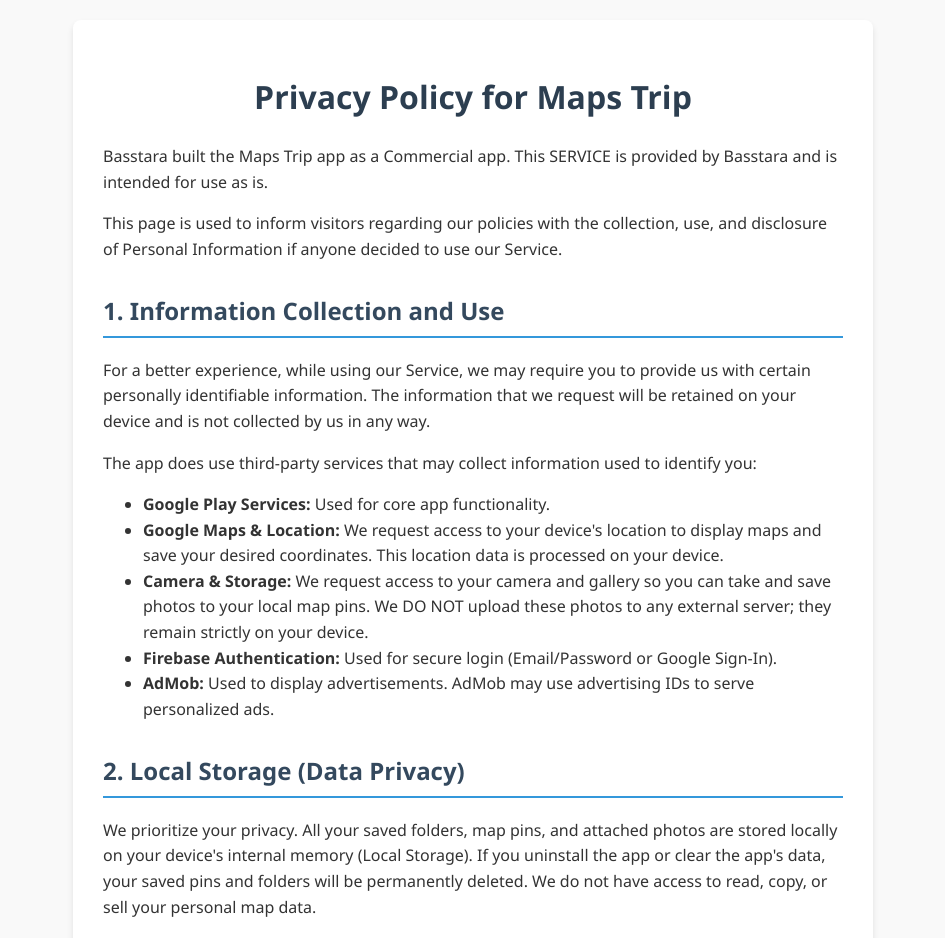
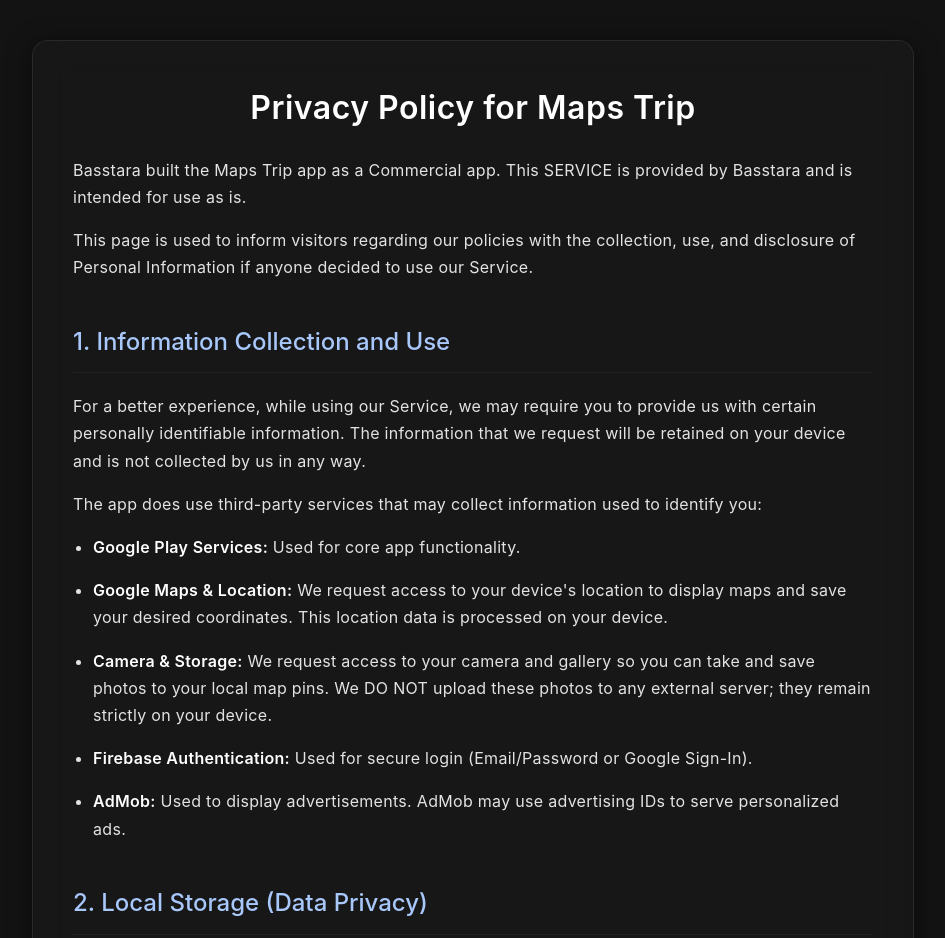
Before and after one commit to basstara/basstara-digital, a plain HTML site: page mapstrip/privacy-policy.html in a window 1280 px wide. Shown: the top 938 px of the page, without its empty margins (167-1112 px from the left). Drawn offline with Linux system fonts and the light colour scheme.

Commit message:
Update privacy-policy.html

```diff
--- a/mapstrip/privacy-policy.html
+++ b/mapstrip/privacy-policy.html
@@ -5,24 +5,59 @@
     <meta name="viewport" content="width=device-width, initial-scale=1.0">
     <title>Privacy Policy - Maps Trip</title>
     <style>
+        /* LATAR BELAKANG HITAM SOLID KHAS AI (ANTI BELANG SAAT DI-SCROLL) */
         body {
-            font-family: 'Segoe UI', Tahoma, Geneva, Verdana, sans-serif;
-            line-height: 1.6;
-            color: #333;
+            font-family: -apple-system, BlinkMacSystemFont, 'Segoe UI', Roboto, Helvetica, Arial, sans-serif;
+            line-height: 1.7;
+            color: #e3e3e3; /* Teks abu-abu terang agar nyaman dibaca lama */
+            margin: 0;
+            padding: 40px 20px;
+            background-color: #131314; /* KODE WARNA ASLI BACKGROUND AI CHAT */
+        }
+
+        /* KOTAK KACA ULTRA-TIPIS (NYARIS MELEBUR) */
+        .container {
             max-width: 800px;
             margin: 0 auto;
-            padding: 20px;
-            background-color: #f9f9f9;
+            padding: 40px;
+            border-radius: 16px; /* Lengkungan sudut modern */
+
+            /* Kaca sangat transparan (hanya 2% putih) */
+            background: rgba(255, 255, 255, 0.02);
+            backdrop-filter: blur(16px);
+            -webkit-backdrop-filter: blur(16px);
+
+            /* Garis pinggir super samar ala desain Apple/Google terbaru */
+            border: 1px solid rgba(255, 255, 255, 0.08);
+
+            /* Bayangan hitam pekat agar teks lebih fokus */
+            box-shadow: 0 4px 24px rgba(0, 0, 0, 0.5);
         }
-        h1 { color: #2c3e50; text-align: center; }
-        h2 { color: #34495e; border-bottom: 2px solid #3498db; padding-bottom: 5px; margin-top: 30px; }
-        p { margin-bottom: 15px; }
-        ul { margin-bottom: 15px; }
-        .container {
-            background-color: #fff;
-            padding: 30px;
-            border-radius: 8px;
-            box-shadow: 0 4px 6px rgba(0,0,0,0.1);
+
+        h1 {
+            color: #ffffff;
+            text-align: center;
+            margin-top: 0;
+            font-weight: 600;
+            letter-spacing: 0.5px;
+        }
+        h2 {
+            color: #a8c7fa; /* KODE WARNA ASLI BIRU AKSEN AI GOOGLE */
+            border-bottom: 1px solid rgba(255, 255, 255, 0.05); /* Garis bawah nyaris tak terlihat */
+            padding-bottom: 10px;
+            margin-top: 40px;
+            font-weight: 500;
+        }
+        p, li {
+            margin-bottom: 16px;
+            letter-spacing: 0.3px;
+        }
+        strong {
+            color: #ffffff;
+            font-weight: 600;
+        }
+        ul {
+            padding-left: 20px;
         }
     </style>
 </head>
```
